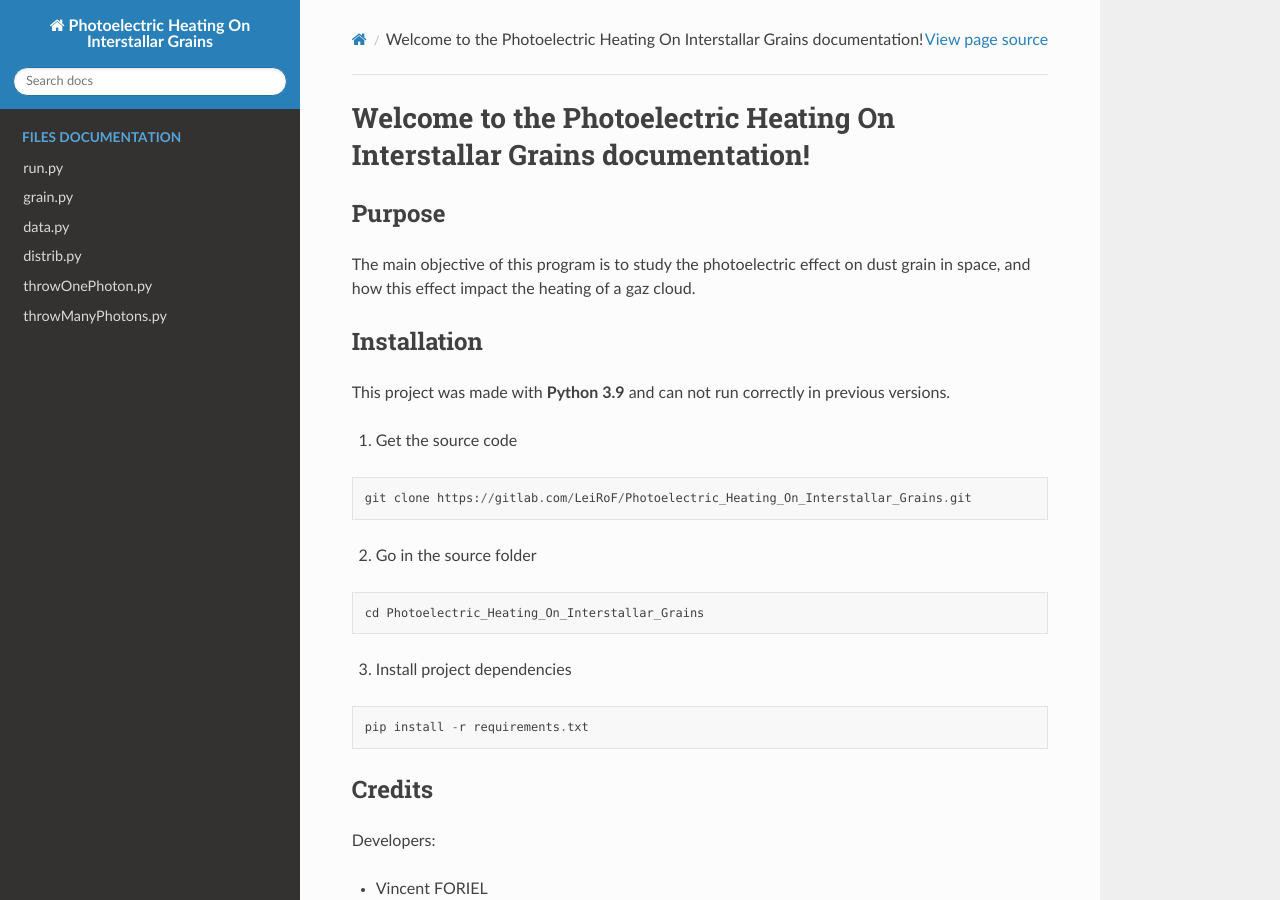
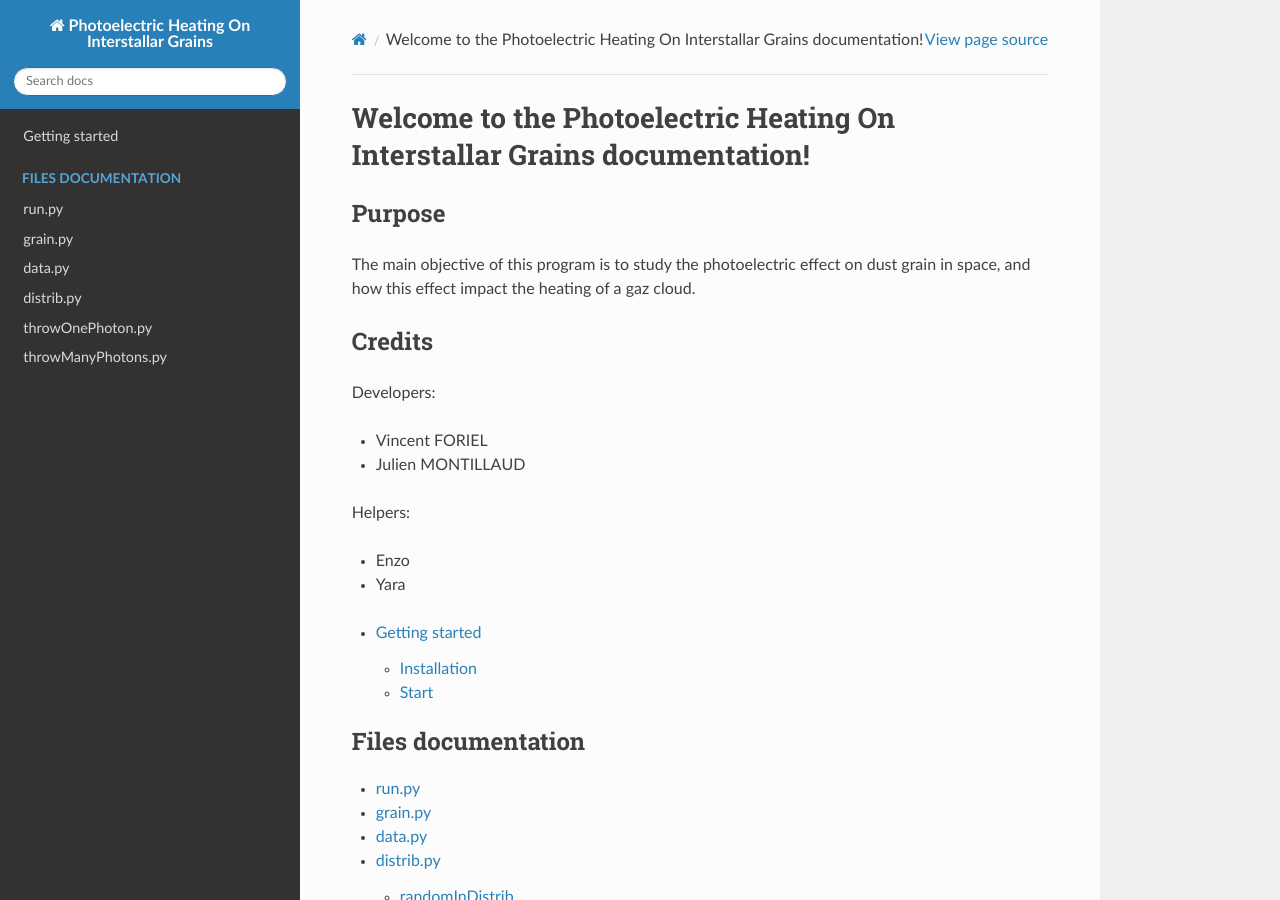
Before and after one commit to LeiRoF/M1-Photoelectric_Heat_On_Interstellar_Grains, a Sphinx documentation site: the page built from docs/index.rst, in a window 1280 px wide and 900 px high. Built offline with Sphinx 7.4.7 and the Read the Docs theme 2.0.0, drawn with Linux system fonts in a browser that asks for light colours.

Commit message:
Getting started doc

```diff
--- a/docs/index.rst
+++ b/docs/index.rst
@@ -10,29 +10,6 @@
 -------
 
 The main objective of this program is to study the photoelectric effect on dust grain in space, and how this effect impact the heating of a gaz cloud.
-
-Installation
-------------
-
-This project was made with **Python 3.9** and can not run correctly in previous versions.
-
-1) Get the source code
-
-.. code-block::
-
-   git clone https://gitlab.com/LeiRoF/Photoelectric_Heating_On_Interstallar_Grains.git
-
-2) Go in the source folder
-
-.. code-block::
-
-   cd Photoelectric_Heating_On_Interstallar_Grains
-
-3) Install project dependencies
-
-.. code-block::
-
-   pip install -r requirements.txt
 
 Credits
 -------
@@ -49,6 +26,11 @@
 
 .. toctree::
    :maxdepth: 2
+
+   getting_started.md
+
+.. toctree::
+   :maxdepth: 2
    :caption: Files documentation
 
    run.md
--- a/throwManyPhotons.py
+++ b/throwManyPhotons.py
@@ -4,9 +4,9 @@
 from multiprocessing import Pool
 from os import cpu_count
 
-from numpy import pi # do not remove even if seems to be unused
+import numpy as np # do not remove even if seems to be unused
+from numpy import pi, cos, sin, tan, exp, ln, arcsin, arccos, arctan, sinh, cosh, tanh, arcsinh, arccosh, arctanh, sqrt, round # do not remove even if seems to be unused
 from numpy.random.mtrand import rand # do not remove even if seems to be unused
-
 
 def throwManyPhotons(grain, count, angle = 0, target = ["rand()","rand()"], verbose = False, name = "grain"):
 
--- a/throwOnePhoton.py
+++ b/throwOnePhoton.py
@@ -1,10 +1,10 @@
-from numpy import cos, sin, exp, tanh, sqrt, round
 import matplotlib.pyplot as plt
 import grain as G
 import os
 import distrib
 
-from numpy import pi # do not remove even if seems to be unused
+import numpy as np # do not remove even if seems to be unused
+from numpy import pi, cos, sin, tan, exp, ln, arcsin, arccos, arctan, sinh, cosh, tanh, arcsinh, arccosh, arctanh, sqrt, round # do not remove even if seems to be unused
 from numpy.random.mtrand import rand # do not remove even if seems to be unused
 
 
```
Also changed, not shown: docs/getting_started.md (added, +97 -0 lines), run.py (+11 -5 lines), __init__.py (added).
